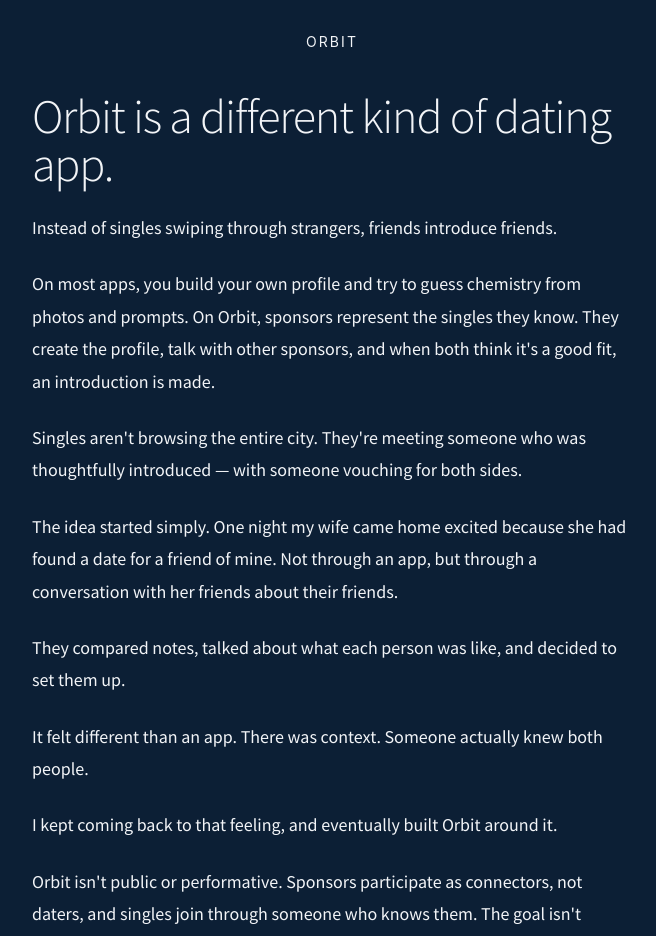
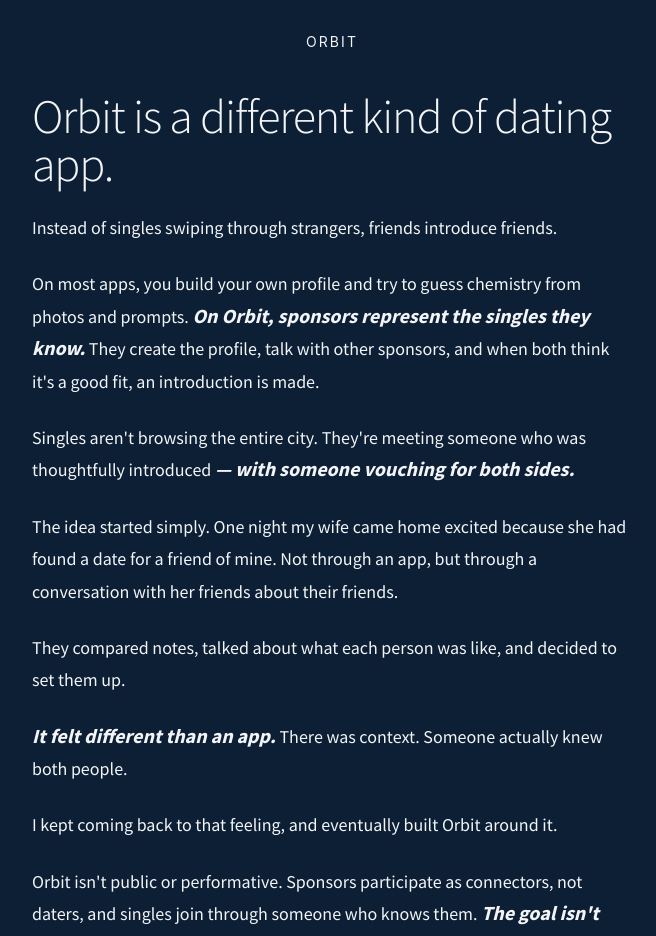
Before and after one commit to leetryscode/orbit_landing_pages, a Next.js app: page / in a window 1280 px wide. Shown: the top 936 px of the page, without its empty margins (308-964 px from the left). Built offline with nearby package versions, Linux system fonts and the light colour scheme; no server answers.

Commit message:
fiddling with button on landing page

```diff
--- a/src/app/globals.css
+++ b/src/app/globals.css
@@ -1,4 +1,5 @@
 @import url('https://fonts.googleapis.com/css2?family=Source+Sans+Pro:wght@300;400;600;700&display=swap');
+@import url('https://fonts.googleapis.com/css2?family=Crimson+Pro:ital,wght@0,400;0,500;0,600;1,400&display=swap');
 
 @tailwind base;
 @tailwind components;
--- a/src/app/page.tsx
+++ b/src/app/page.tsx
@@ -1,20 +1,5 @@
 import Image from "next/image";
 import { INSTALL_URL } from "@/config";
-
-const NARRATIVE = [
-  "Orbit is a different kind of dating app.",
-  "Instead of singles swiping through strangers, friends introduce friends.",
-  "On most apps, you build your own profile and try to guess chemistry from photos and prompts. On Orbit, sponsors represent the singles they know. They create the profile, talk with other sponsors, and when both think it's a good fit, an introduction is made.",
-  "Singles aren't browsing the entire city. They're meeting someone who was thoughtfully introduced — with someone vouching for both sides.",
-  "The idea started simply. One night my wife came home excited because she had found a date for a friend of mine. Not through an app, but through a conversation with her friends about their friends.",
-  "They compared notes, talked about what each person was like, and decided to set them up.",
-  "It felt different than an app. There was context. Someone actually knew both people.",
-  "I kept coming back to that feeling, and eventually built Orbit around it.",
-  "Orbit isn't public or performative. Sponsors participate as connectors, not daters, and singles join through someone who knows them. The goal isn't quantity. It's the right introduction.",
-  "Orbit is just getting started. The first group of sponsors and singles will shape what this becomes.",
-  "If this feels like something you'd tell a friend about, you're probably exactly who this is for.",
-  "Request an invite and we'll reach out personally.",
-];
 
 export default function HomePage() {
   return (
@@ -32,15 +17,49 @@
           <h1 className="text-3xl sm:text-4xl md:text-5xl font-light tracking-tight text-text-dark leading-tight">
             Orbit is a different kind of dating app.
           </h1>
-          {NARRATIVE.slice(1).map((paragraph, i) => (
-            <p key={i}>{paragraph}</p>
-          ))}
+          <p>
+            Instead of singles swiping through strangers, friends introduce friends.
+          </p>
+          <p>
+            On most apps, you build your own profile and try to guess chemistry from photos and prompts.{" "}
+            <span className="text-xl font-bold italic">On Orbit, sponsors represent the singles they know.</span>{" "}
+            They create the profile, talk with other sponsors, and when both think it&apos;s a good fit, an introduction is made.
+          </p>
+          <p>
+            Singles aren&apos;t browsing the entire city. They&apos;re meeting someone who was thoughtfully introduced{" "}
+            <span className="text-xl font-bold italic">— with someone vouching for both sides.</span>
+          </p>
+          <p>
+            The idea started simply. One night my wife came home excited because she had found a date for a friend of mine. Not through an app, but through a conversation with her friends about their friends.
+          </p>
+          <p>
+            They compared notes, talked about what each person was like, and decided to set them up.
+          </p>
+          <p>
+            <span className="text-xl font-bold italic">It felt different than an app.</span> There was context. Someone actually knew both people.
+          </p>
+          <p>
+            I kept coming back to that feeling, and eventually built Orbit around it.
+          </p>
+          <p>
+            Orbit isn&apos;t public or performative. Sponsors participate as connectors, not daters, and singles join through someone who knows them.{" "}
+            <span className="text-xl font-bold italic">The goal isn&apos;t quantity. It&apos;s the right introduction.</span>
+          </p>
+          <p>
+            Orbit is just getting started. The first group of sponsors and singles will shape what this becomes.
+          </p>
+          <p>
+            If this feels like something you&apos;d tell a friend about, you&apos;re probably exactly who this is for.
+          </p>
+          <p>
+            Request an invite and we&apos;ll reach out personally.
+          </p>
           <div className="flex justify-center pt-4">
             <a
               href={INSTALL_URL}
               target="_blank"
               rel="noopener noreferrer"
-              className="inline-flex items-center justify-center rounded-full px-8 py-4 text-base font-medium bg-action-primary text-primary-blue border border-white transition-colors hover:bg-action-primary-hover focus:outline-none focus:ring-2 focus:ring-orbit-border focus:ring-offset-2 focus:ring-offset-background-main"
+              className="inline-flex items-center justify-center rounded-full px-10 py-4 text-base font-medium bg-white/10 text-white border border-white transition-all duration-150 hover:bg-white/15 hover:opacity-95 active:scale-[0.98] active:bg-white/20 focus:outline-none focus:ring-2 focus:ring-orbit-border focus:ring-offset-2 focus:ring-offset-background-main"
             >
               Visit Orbit
             </a>
--- a/src/brand/palette.ts
+++ b/src/brand/palette.ts
@@ -25,6 +25,14 @@
   border: {
     light: "rgba(55, 86, 120, 0.8)", // orbit-border
   },
+  gold: {
+    DEFAULT: "#D4B884", // orbit-gold (navy classic)
+    dark: "#BCA06E", // orbit-gold-dk
+    bright: "#E5D4A1", // brighter gold for hover border
+  },
+  invitation: {
+    bg: "#F4EDE4", // warm parchment / champagne
+  },
   action: {
     primary: "#FFFFFF",
     "primary-hover": "#F2F5FA",
--- a/tailwind.config.ts
+++ b/tailwind.config.ts
@@ -21,10 +21,15 @@
           text2: palette.text.light,
           muted: palette.text.muted,
           border: "rgb(55 86 120 / <alpha-value>)",
+          gold: palette.gold.DEFAULT,
+          "gold-dark": palette.gold.dark,
+          "gold-bright": palette.gold.bright,
         },
+        invitation: palette.invitation,
       },
       fontFamily: {
         sans: [...fontStack],
+        invitation: ["Crimson Pro", "Georgia", "serif"],
         "orbit-heading": [
           "Bahnschrift Light",
           "Bahnschrift",
@@ -41,6 +46,7 @@
       },
       boxShadow: {
         subtle: "0 1px 3px rgba(0, 0, 0, 0.08)",
+        "invitation-glow": "0 0 24px rgba(212, 184, 132, 0.35)",
       },
       borderRadius: {
         xl: "0.75rem",
```
